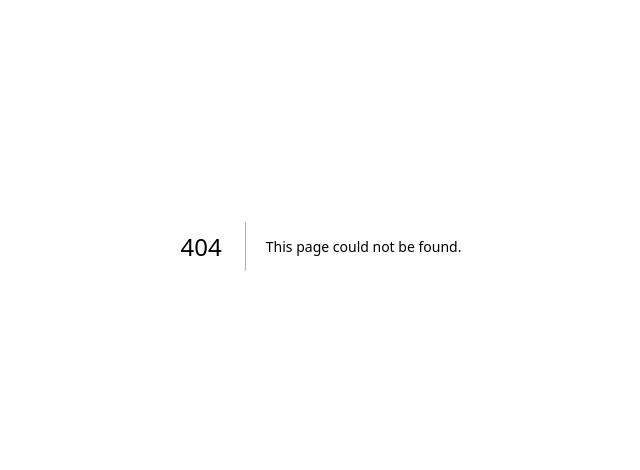
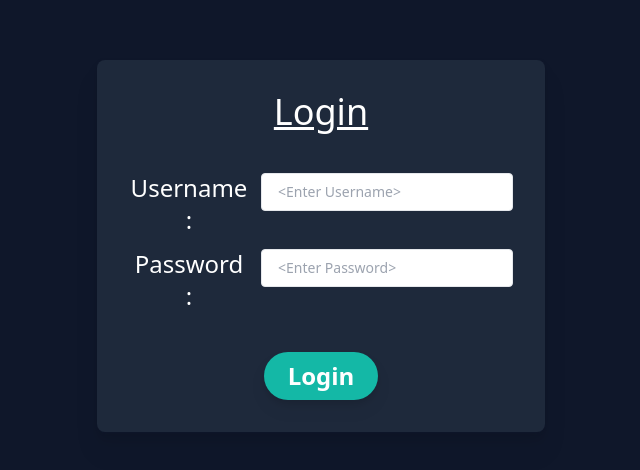
Before and after one commit to Eggysgames/BetChess, a Next.js app: page /login in a window 1280 px wide. Before the commit this address had no page. Shown: the part 154-624 px from the top of the page, without its empty margins (319-959 px from the left). Built offline with nearby package versions, Linux system fonts and the light colour scheme.

Commit message:
Login Page Added
Login Page Added...CnP baby

```diff
--- a/pages/index.tsx
+++ b/pages/index.tsx
@@ -25,7 +25,7 @@ const Index = () => {
 
           <div className="flex items-center justify-center w-11/12 flex-col space-y-5 whitespace-nowrap">
             <DefaultButton inserttext="Sign Up" link="/register"/>
-            <DefaultButton inserttext="Log In" link="/chessgame"/>
+            <DefaultButton inserttext="Log In" link="/login"/>
           </div>
 
         </div>
--- /dev/null
+++ b/pages/login.tsx
@@ -0,0 +1,35 @@
+import {DefaultButton } from "../components/StyledButton";
+
+const register = () => {
+    return(
+        <div className="flex justify-center items-center h-screen">
+
+        <div className="text-white text-2xl bg-slate-800 rounded-lg shadow drop-shadow-xl shadow-slate-900 mx-auto w-full max-w-md text-center p-8">
+
+            <p className="underline text-4xl">Login</p>
+
+            <div className="mx-auto my-10 max-w-md grid grid-cols-3 gap-3">
+                <span className="flex items-center justify-end">Username :</span>
+                    <div className="col-span-2">
+                    <input className="w-full px-4 py-2 border rounded text-black text-sm" type="text" placeholder="<Enter Username>" />
+                </div>
+
+                <span className="flex items-center justify-end">Password :</span>
+                    <div className="col-span-2">
+                    <input className="w-full px-4 py-2 border rounded text-black text-sm" type="password" placeholder="<Enter Password>" />
+                </div>
+
+
+            </div>
+
+
+
+            <DefaultButton inserttext="Login" link="/chessgame"/>
+
+            </div>
+        </div>
+    )
+
+}
+
+export default register
```
